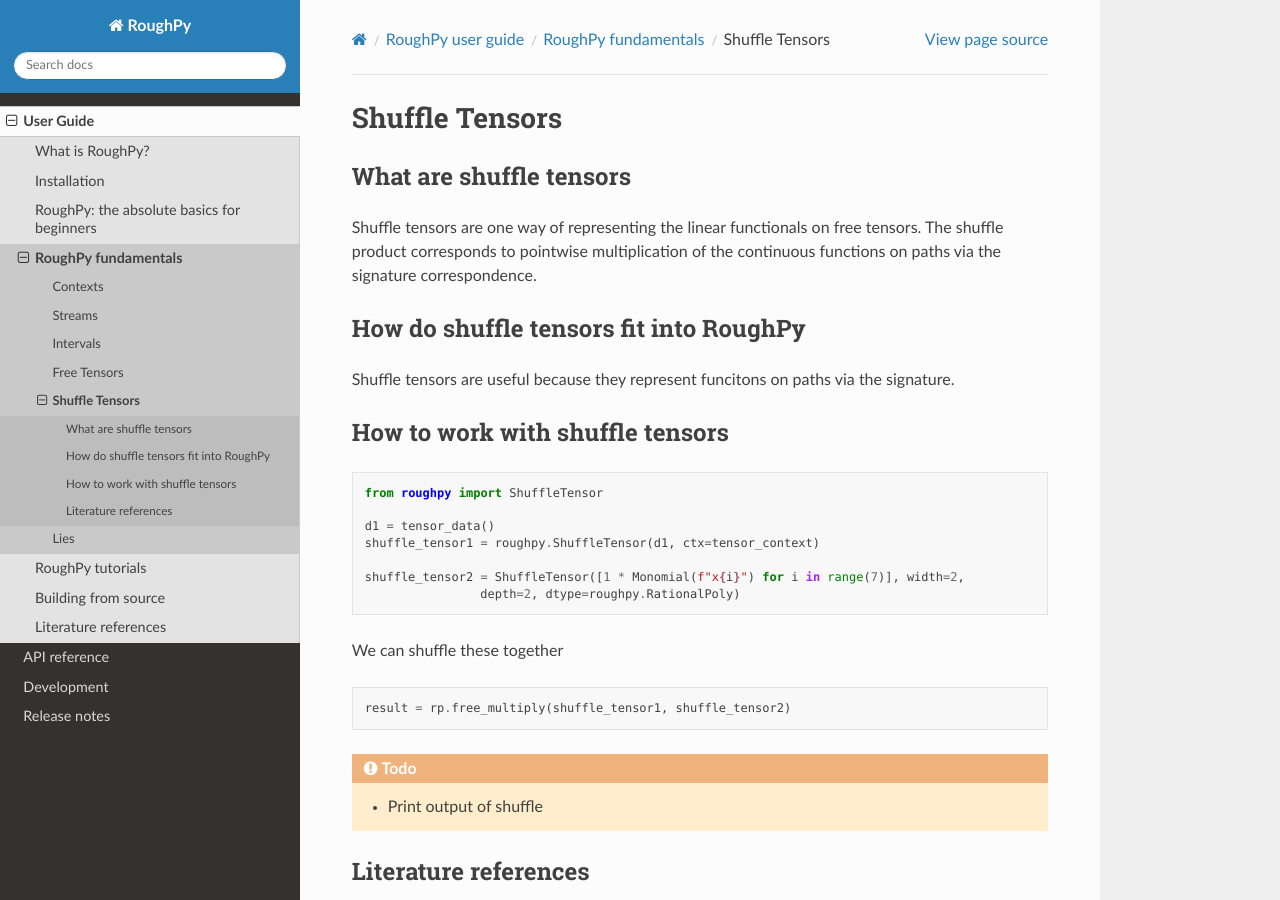
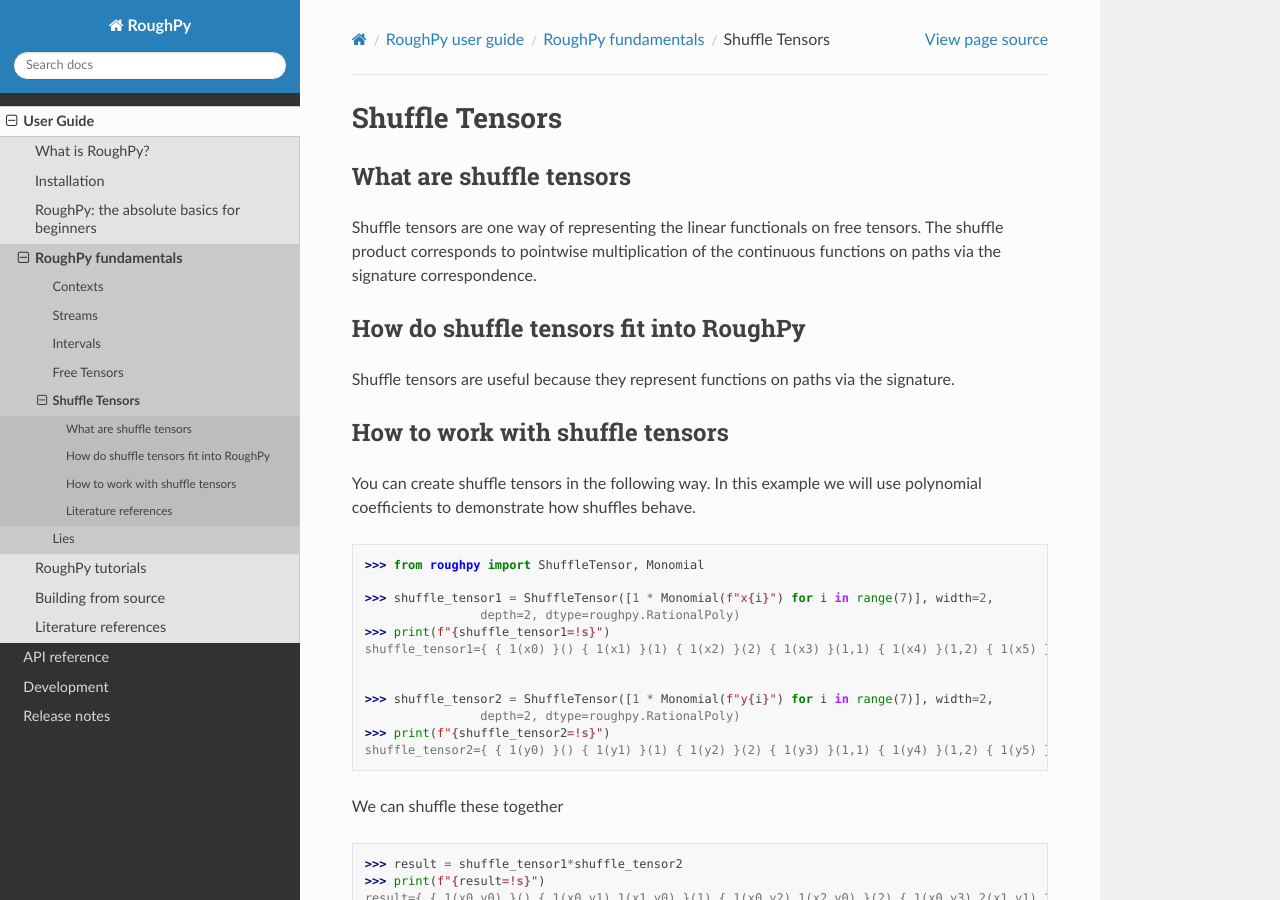
Before and after one commit to datasig-ac-uk/RoughPy, a Sphinx documentation site: the page built from docs/source/user/fundamentals.shuffle_tensors.rst, in a window 1280 px wide and 900 px high. Built offline with Sphinx 7.4.7 and the Read the Docs theme 2.0.0, drawn with Linux system fonts in a browser that asks for light colours; pages that are not in the unit, such as notebooks, are missing from menus; some of the changed text lies outside the part shown.

Commit message:
Add Shuffle tensor page example with polynomial print out

```diff
--- a/docs/source/user/fundamentals.shuffle_tensors.rst
+++ b/docs/source/user/fundamentals.shuffle_tensors.rst
@@ -15,32 +15,37 @@
 How do shuffle tensors fit into RoughPy
 ^^^^^^^^^^^^^^^^^^^^^^^^^^^^^^^^^^^^^^^
 
-Shuffle tensors are useful because they represent funcitons on paths via the signature.
+Shuffle tensors are useful because they represent functions on paths via the signature.
 
 
 ^^^^^^^^^^^^^^^^^^^^^^^^^^^^^^^^
 How to work with shuffle tensors
 ^^^^^^^^^^^^^^^^^^^^^^^^^^^^^^^^
 
+You can create shuffle tensors in the following way. In this example we will use polynomial coefficients to demonstrate how shuffles behave.
+
 ::
 
-    from roughpy import ShuffleTensor
+    >>> from roughpy import ShuffleTensor, Monomial
 
-    d1 = tensor_data()
-    shuffle_tensor1 = roughpy.ShuffleTensor(d1, ctx=tensor_context)
+    >>> shuffle_tensor1 = ShuffleTensor([1 * Monomial(f"x{i}") for i in range(7)], width=2,
+                    depth=2, dtype=roughpy.RationalPoly)
+    >>> print(f"{shuffle_tensor1=!s}")
+    shuffle_tensor1={ { 1(x0) }() { 1(x1) }(1) { 1(x2) }(2) { 1(x3) }(1,1) { 1(x4) }(1,2) { 1(x5) }(2,1) { 1(x6) }(2,2) }
 
-    shuffle_tensor2 = ShuffleTensor([1 * Monomial(f"x{i}") for i in range(7)], width=2,
+
+    >>> shuffle_tensor2 = ShuffleTensor([1 * Monomial(f"y{i}") for i in range(7)], width=2,
                     depth=2, dtype=roughpy.RationalPoly)
+    >>> print(f"{shuffle_tensor2=!s}")
+    shuffle_tensor2={ { 1(y0) }() { 1(y1) }(1) { 1(y2) }(2) { 1(y3) }(1,1) { 1(y4) }(1,2) { 1(y5) }(2,1) { 1(y6) }(2,2) }
 
 We can shuffle these together
 
 ::
 
-    result = rp.free_multiply(shuffle_tensor1, shuffle_tensor2)
-
-.. todo::
-
-    - Print output of shuffle
+    >>> result = shuffle_tensor1*shuffle_tensor2
+    >>> print(f"{result=!s}")
+    result={ { 1(x0 y0) }() { 1(x0 y1) 1(x1 y0) }(1) { 1(x0 y2) 1(x2 y0) }(2) { 1(x0 y3) 2(x1 y1) 1(x3 y0) }(1,1) { 1(x0 y4) 1(x1 y2) 1(x2 y1) 1(x4 y0) }(1,2) { 1(x0 y5) 1(x1 y2) 1(x2 y1) 1(x5 y0) }(2,1) { 1(x0 y6) 2(x2 y2) 1(x6 y0) }(2,2) }
 
 ^^^^^^^^^^^^^^^^^^^^^
 Literature references
```
